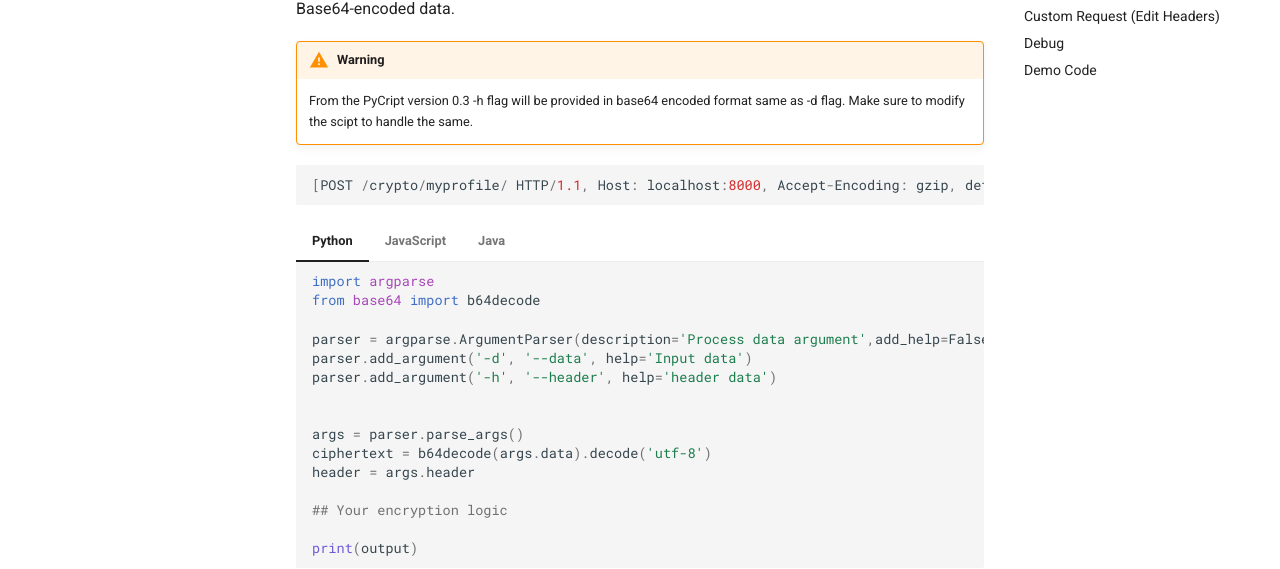
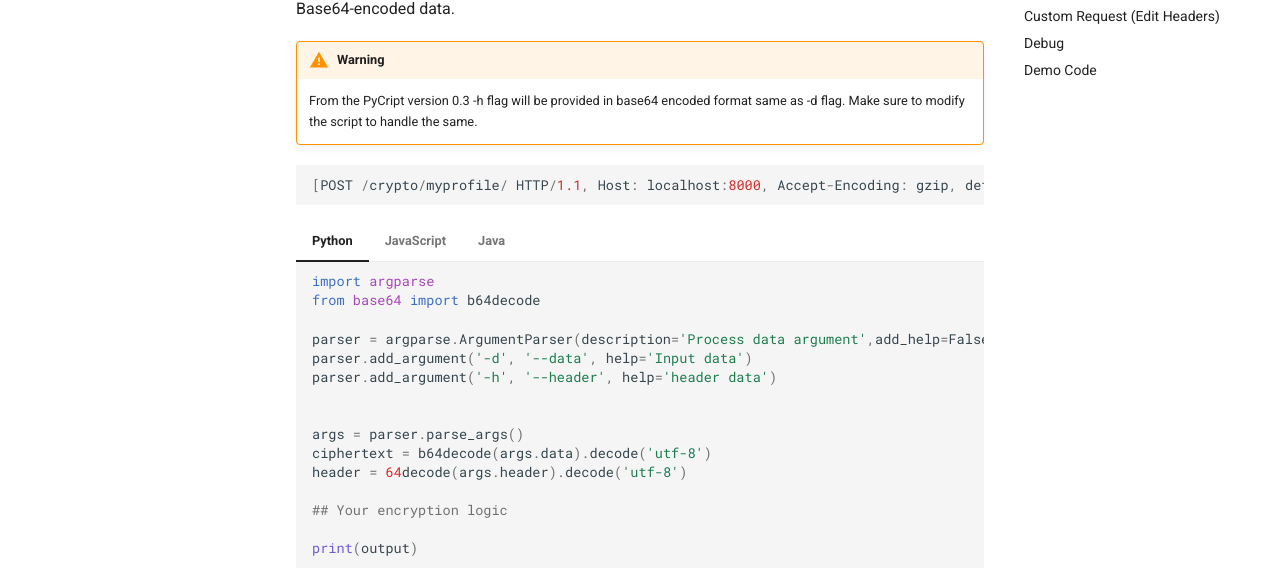
Before and after one commit to Anof-cyber/PyCript-Docs, an MkDocs documentation site: the page built from docs/Scripts.md, in a window 1280 px wide and 1400 px high, scrolled down 1789 px. Shown: the part 473-1042 px from the top of the window. Built offline with MkDocs 1.6.1 and Material for MkDocs 9.7.7, drawn with Linux system fonts in a browser that asks for light colours; comment, search, counter and statistics services are not loaded; the version menu is left out; some of the changed text lies outside the part shown.

Commit message:
version 0.3

````diff
--- a/docs/Scripts.md
+++ b/docs/Scripts.md
@@ -145,7 +145,7 @@ The custom request functionality remains unchanged, with the addition of the -h
 !!! Warning "Warning"
 
 
-    From the PyCript version 0.3 -h flag will be provided in base64 encoded format same as -d flag. Make sure to modify the scipt to handle the same.
+    From the PyCript version 0.3 -h flag will be provided in base64 encoded format same as -d flag. Make sure to modify the script to handle the same.
 
 
 ```javascript
@@ -168,7 +168,7 @@ The custom request functionality remains unchanged, with the addition of the -h
 
     args = parser.parse_args()
     ciphertext = b64decode(args.data).decode('utf-8')
-    header = args.header
+    header = 64decode(args.header).decode('utf-8')
 
     ## Your encryption logic
 
@@ -212,12 +212,13 @@ The custom request functionality remains unchanged, with the addition of the -h
                 base64Ciphertext = args[i + 1];
             }
             if ("-h".equals(args[i])) {
-                String headerStr = args[i + 1];
+                String headerbase64 = args[i + 1];
             }
         }
 
         try {
             String ciphertext = new String(Base64.getDecoder().decode(base64Ciphertext), StandardCharsets.UTF_8);
+            String header = new String(Base64.getDecoder().decode(headerbase64), StandardCharsets.UTF_8);
 
             /// You encryption decryption logic
 
````
Also changed, not shown: other parts of docs/Scripts.md (+4 -4 lines).
